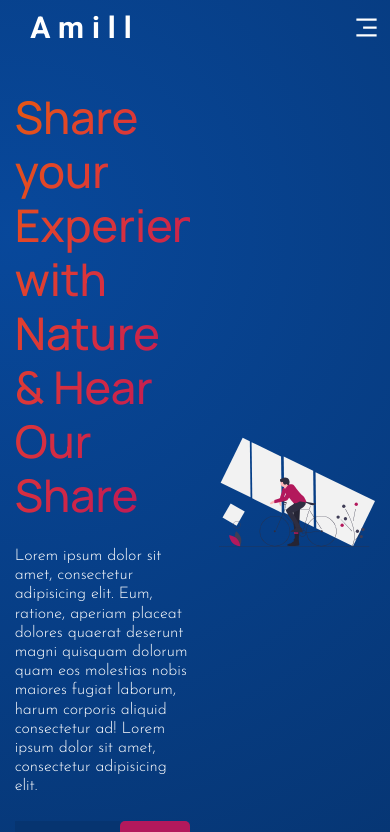
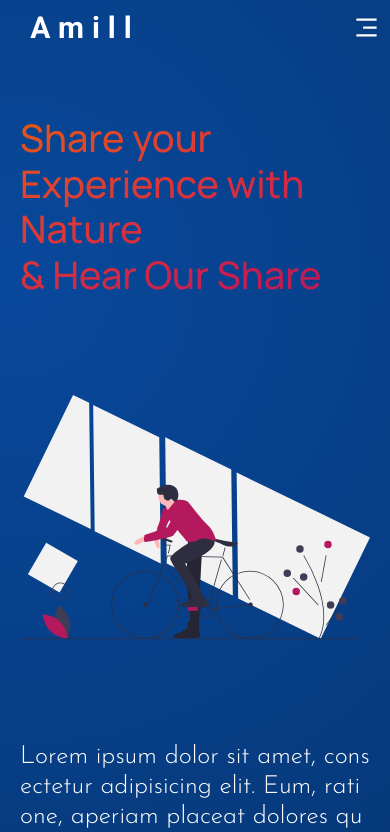
Before and after one commit to akinwumidi/Amill, a React (Create React App) app: page / in a window 390 px wide. Shown: the top 832 px of the page. Built offline with nearby package versions, Linux system fonts and the light colour scheme.

Commit message:
Completed Header component for smaller screens

```diff
--- a/src/components/navbar/navbar.jsx
+++ b/src/components/navbar/navbar.jsx
@@ -38,7 +38,7 @@ const Navbar = () => {
     <div className="amill__navbar">
       <div className="amill__navbar-links_logo">
         <span>
-          <a href="#"></a>Amill
+          <a href="#home"></a>Amill
         </span>
       </div>
       <div className="amill__navbar-links_container">
--- a/src/containers/header/header.css
+++ b/src/containers/header/header.css
@@ -13,6 +13,7 @@
     width: 45%;
 }
 
+.styled__H1,
 .amill__headerWriteup-container h1 {
     font-family: var(--font-headers);
     font-weight: 500;
@@ -20,14 +21,23 @@
     font-size: 45px;
 }
 
+.styled__H1 {
+    display: none;
+    margin: 20px 0;
+}
+
 .amill__headerWriteup-container p {
     margin: 25px 0;
     color: var(--color-white);
     line-height: 1.2;
+    font-size: 25px;
+    word-break: break-all;
 }
-.amill__headerInput-container{
+
+.amill__headerInput-container {
     display: flex;
 }
+
 .amill__headerInput-container input {
     flex: 2;
     display: block;
@@ -59,10 +69,54 @@
 .amill__headerImage-container {
     width: 40%;
     height: 350px;
-    /* border: var(--b-white); */
 }
 
 .amill__headerImage-container img {
     width: 100%;
     height: 100%;
 }
+
+/* tablet devices */
+@media screen and (max-width:1050px) {}
+
+@media screen and (max-width:1030px) {
+    .amill_header-container {
+        flex-flow: column-reverse nowrap;
+        padding: 40px 20px 25px 20px;
+    }
+
+    .amill__styledText-container {
+        width: 100%;
+    }
+
+    .amill__headerWriteup-container {
+        width: 100%;
+    }
+
+    .amill__headerImage-container {
+        width: 100%;
+        height: 400px;
+
+    }
+
+    .amill__headerWriteup-container h1 {
+        display: none;
+    }
+
+    .styled__H1 {
+        display: flex;
+    }
+
+}
+
+/* mobile devices */
+@media screen and (max-width:700px) {
+    .styled__H1 {
+        /* font-weight: 300; */
+        font-size: 38px;
+        /* line-height: 1.1; */
+    }
+
+}
+
+@media screen and (max-width:550px) {}
--- a/src/containers/header/header.jsx
+++ b/src/containers/header/header.jsx
@@ -7,7 +7,7 @@ const header = () => {
   return (
     <div className="amill_header-container">
       <div className="amill__headerWriteup-container">
-        <h1 className="gradient__text">
+        <h1 className="styled_H1 gradient__text">
           Share your
           <br /> Experience with Nature
           <br /> & Hear Our Share
@@ -21,11 +21,18 @@ const header = () => {
         </p>
         <div className="amill__headerInput-container">
           <input type="email" placeholder="Tell me more about nature" />
-          <button>Hear Ours</button>
+          <button>Connect</button>
         </div>
       </div>
       <div className="amill__headerImage-container">
-        <img src={HeaderImage} alt="Header Image" />
+        <img src={HeaderImage} alt="Header" />
+      </div>
+      <div className="amill__styledText-container">
+        <h1 className="styled__H1 gradient__text">
+          Share your
+          <br /> Experience with Nature
+          <br /> & Hear Our Share
+        </h1>
       </div>
     </div>
   )
```
Also changed, not shown: 1 other file (tests, documents, lock files or other folders).
